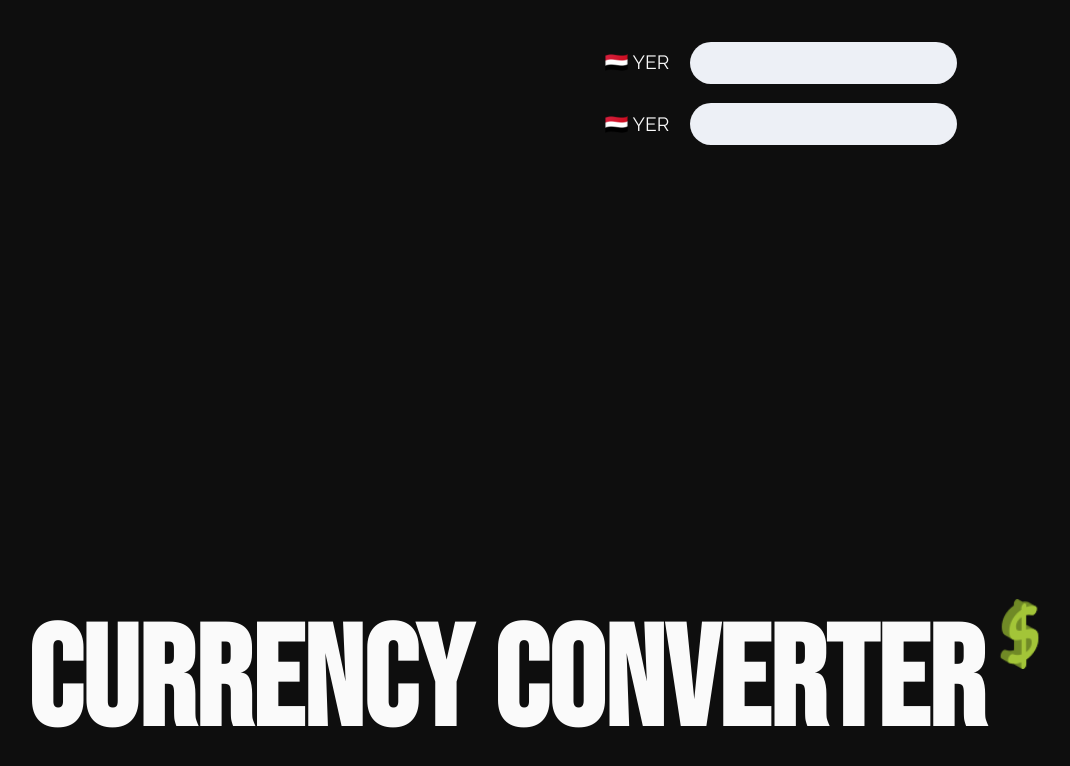
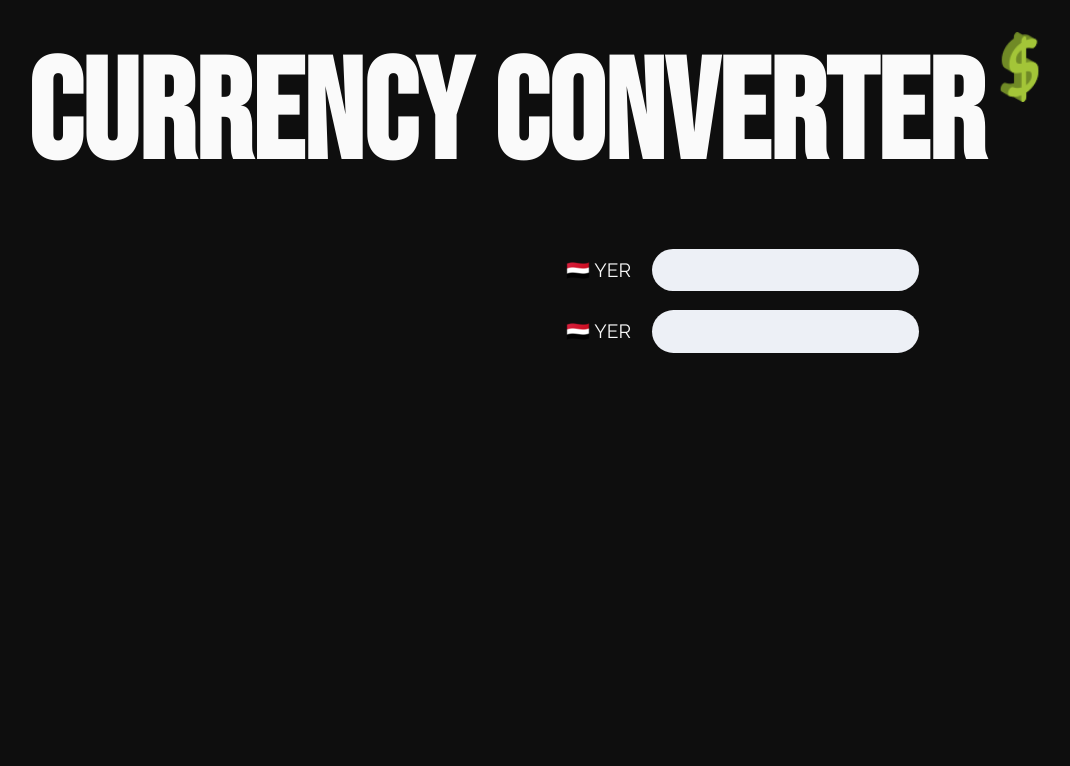
Before and after one commit to scc416/currency-converter, a React (Create React App) app: page / in a window 1280 px wide. Shown: the top 766 px of the page, without its empty margins (99-1169 px from the left). Built offline with nearby package versions, Linux system fonts and the light colour scheme; no server answers.

Commit message:
modify style

```diff
--- a/src/App.css
+++ b/src/App.css
@@ -17,8 +17,7 @@ body {
 
 #root {
   display: flex;
-  flex-direction: column-reverse;
-  justify-content: space-between;
+  flex-direction: column;
   align-items: center;
   height: 100%;
   width: 100%;
--- a/src/Components/Currency/Currency.css
+++ b/src/Components/Currency/Currency.css
@@ -4,6 +4,7 @@
   flex-direction: column;
   width: 100%;
   font-size: 1.2em;
+  padding: 2em 2em 0 0;
 }
 
 .CurrencyListItem {
```
